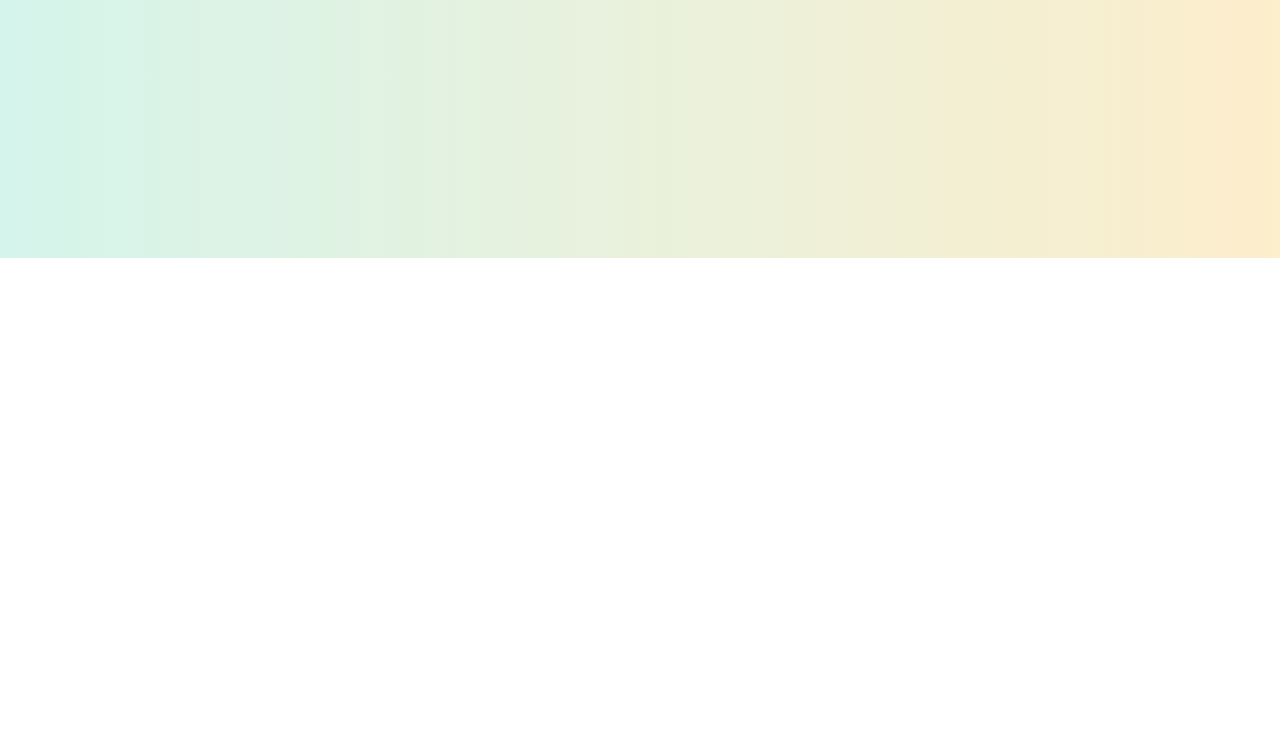
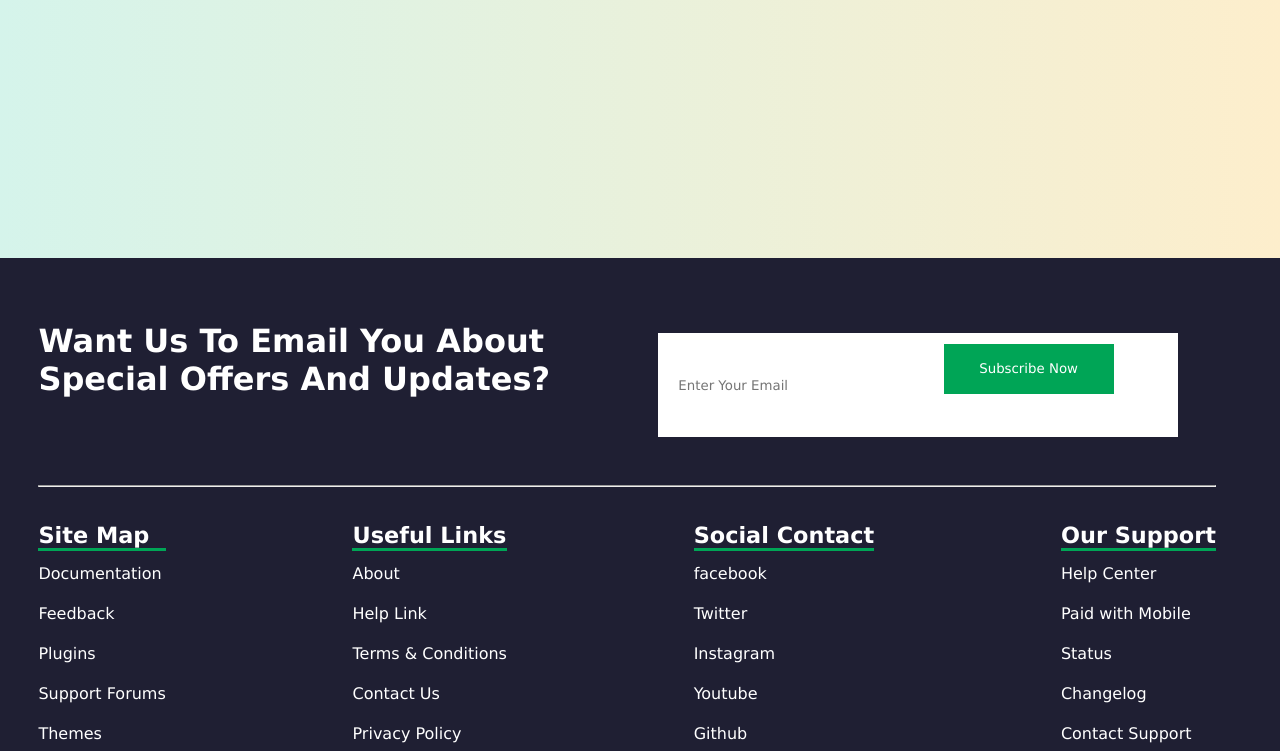
Before and after one commit to Yoonis-22/school-project, a plain HTML site: page index.html in a window 1280 px wide. Shown: the part 8817-9568 px from the top of the page. Before the commit the page ends 9075 px from the top, so only its background shows below. Drawn offline with Linux system fonts and the light colour scheme.

Commit message:
school-project

```diff
--- a/index.html
+++ b/index.html
@@ -724,6 +724,62 @@
 
              </div>
 
+             <!-- section-11 -->
+              <div class="footer">
+                <div class="footer1">
+                    <div class="footer-one">
+                        <h3>Want Us To Email You About <br> Special Offers And Updates?</h3>
+                        <div class="footer-input">
+                        <input type="email" placeholder="Enter Your Email">
+                        </div>
+                        <div class="footer-btn">
+                        <button>Subscribe Now</button>
+                        </div>
+
+                    </div>
+
+                </div>
+                <hr>
+                <div class="footer2">
+                    <div class="site">
+                        <h3>Site Map</h3>
+                        <p>Documentation</p>
+                        <p>Feedback</p>
+                        <p>Plugins</p>
+                        <p>Support Forums</p>
+                        <p>Themes</p>
+
+                    </div>
+                    <div class="Useful-Links">
+                        <h3>Useful Links</h3>
+                        <p>About</p>
+                        <p>Help Link</p>
+                        <p>Terms & Conditions</p>
+                        <p>Contact Us</p>
+                        <p>Privacy Policy</p>
+
+                    </div>
+                    <div class="Social-Contact">
+                        <h3>Social Contact</h3>
+                        <p>facebook</p>
+                        <p>Twitter</p>
+                        <p>Instagram</p>
+                        <p>Youtube</p>
+                        <p>Github</p>
+
+                    </div>
+                    <div class="Our-Support">
+                        <h3>Our Support</h3>
+                        <p>Help Center</p>
+                        <p>Paid with Mobile</p>
+                        <p>Status</p>
+                        <p>Changelog</p>
+                        <p>Contact Support</p>
+
+                    </div>
+                </div>
+              </div>
+
 
 
 </body>
--- a/style.css
+++ b/style.css
@@ -590,3 +590,93 @@ span{
     justify-content: center;
 
 }
+
+/* section-11 */
+.footer{
+    background-color:#1F1F33;
+    color: white;
+    padding-top: 5%;
+    padding-left: 3%;
+    padding-right: 5%;
+}
+.footer-one{
+    display: flex;
+    justify-content: space-between;
+
+}
+.footer1{
+    margin-bottom: 4%;
+}
+.footer-one h3{
+    font-size: 2em;
+}
+.footer-input{
+    margin-top: 1%;
+    margin-left: 6%;
+}
+.footer-input input{
+    width: 500px;
+    height: 13vh;
+    background-color: white;
+    border: none;
+    outline: none;
+    padding-left: 20px;
+    position: relative;
+
+}
+.footer-btn button{
+    width: 170px;
+    height: 50px;
+    border: none;
+    background-color: #00A556;
+    color: white;
+    position:absolute;
+
+    right: 13%;
+    margin-top: 22px;
+
+
+}
+.footer2{
+    margin-top: 3%;
+}
+.footer2{
+    display: flex;
+    justify-content: space-between;
+}
+.site h3{
+    font-size: 1.4em;
+    border-bottom: 3px solid #00A556;
+
+}
+.site p{
+    line-height: 35px;
+    margin-top: 5px;
+
+}
+.Useful-Links h3{
+    font-size: 1.4em;
+    border-bottom: 3px solid #00A556;
+}
+.Useful-Links p{
+    line-height: 35px;
+    margin-top: 5px;
+
+}
+.Social-Contact h3{
+    font-size: 1.4em;
+    border-bottom: 3px solid #00A556;
+}
+.Social-Contact p{
+    line-height: 35px;
+    margin-top: 5px;
+}
+.Our-Support h3{
+    font-size: 1.4em;
+    border-bottom: 3px solid #00A556;
+}
+.Our-Support p{
+    line-height: 35px;
+    margin-top: 5px;
+
+}
```
